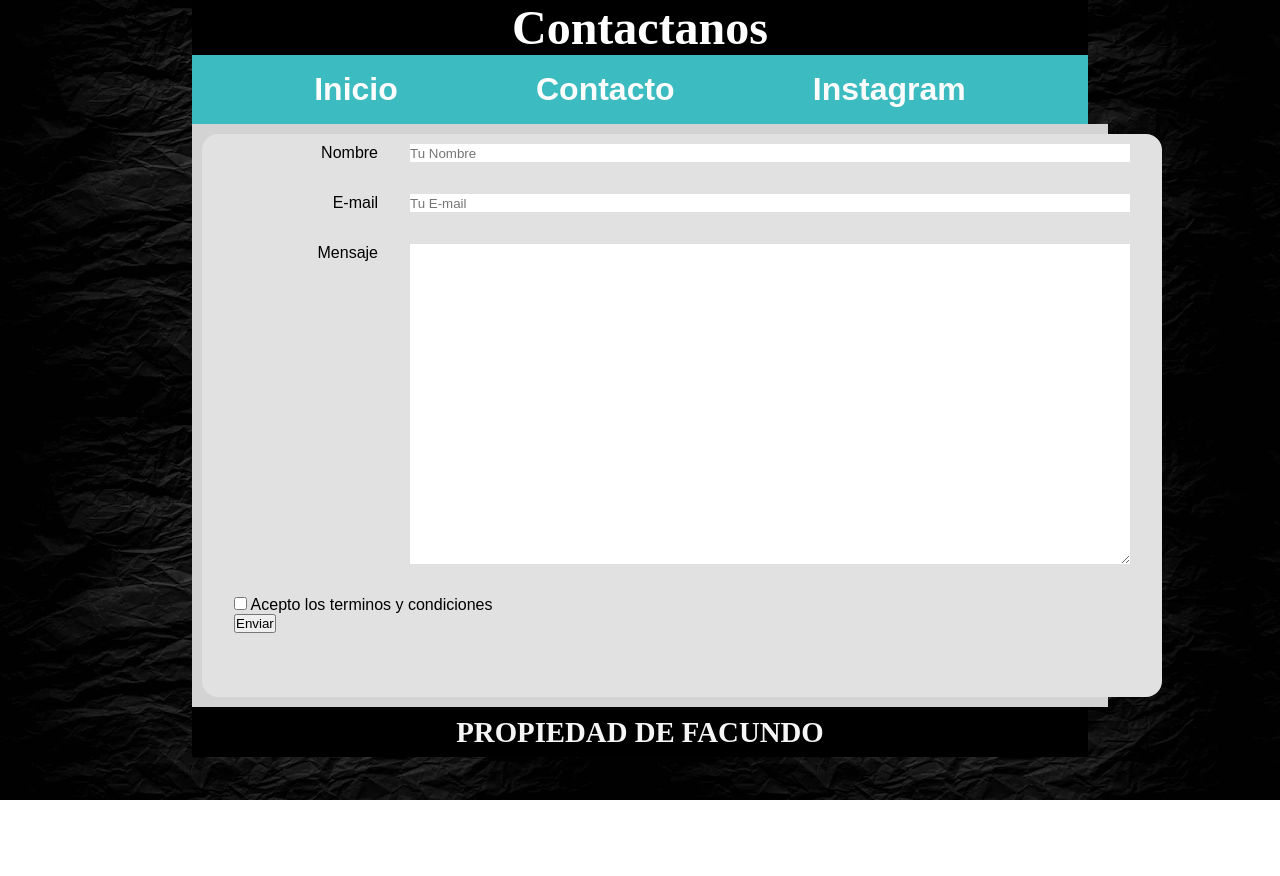
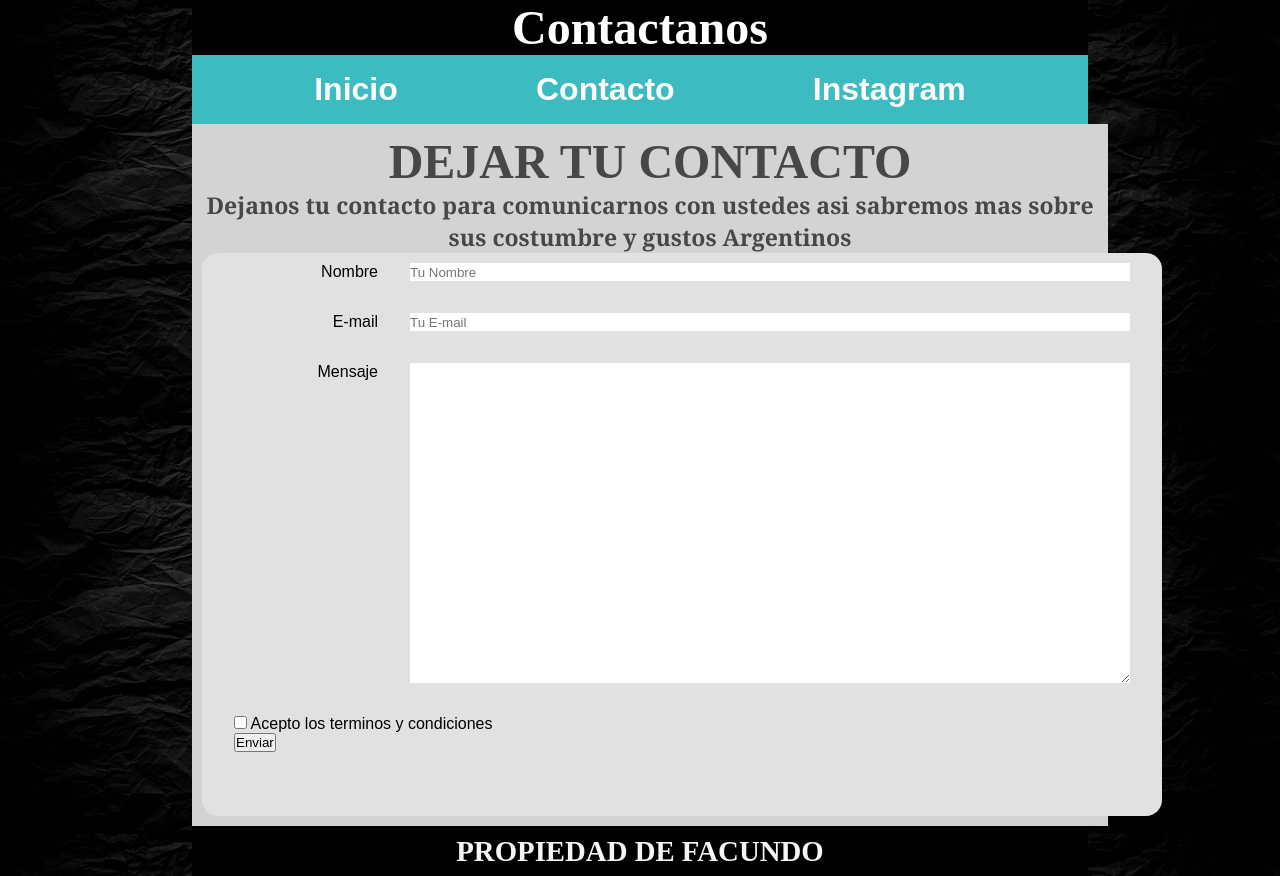
Before and after one commit to facundo-brondo/ARG, a website: page contacto.html in a window 1280 px wide. Before the commit the page ends 800 px from the top, so only its background shows below. Drawn offline with Linux system fonts and the light colour scheme.

Commit message:
se agrega sass

```diff
--- a/contacto.html
+++ b/contacto.html
@@ -27,7 +27,11 @@
 </section>
 <aside>
 
+<div class="contacto">
+    <h1 class="title">DEJAR TU CONTACTO</h1>
+    <h4 class="contacto" >Dejanos tu contacto para comunicarnos con ustedes asi sabremos mas sobre sus costumbre y gustos Argentinos</h4>
 
+</div>
 
 
 <div class="clearfix"></div>
--- /dev/null
+++ b/scss/origen.scss
@@ -0,0 +1,6 @@
+.contacto{
+    font-size: 23PX;
+    text-align: center;
+    font-family: Georgia, 'Times New Roman', Times, serif;
+    color: rgba(0, 0, 0, 0.663);
+  }
--- a/styles.css
+++ b/styles.css
@@ -234,3 +234,9 @@ font-family: britannic bold;
        .campo textarea{
            height: 20rem;
        } */
+       .contacto{
+        font-size: 23PX;
+        text-align: center;
+        font-family: Georgia, 'Times New Roman', Times, serif;
+        color: rgba(0, 0, 0, 0.663);
+      }
```
Also changed, not shown: package.json (added, +19 -0 lines), css/destino.css (added), 1 other file.
